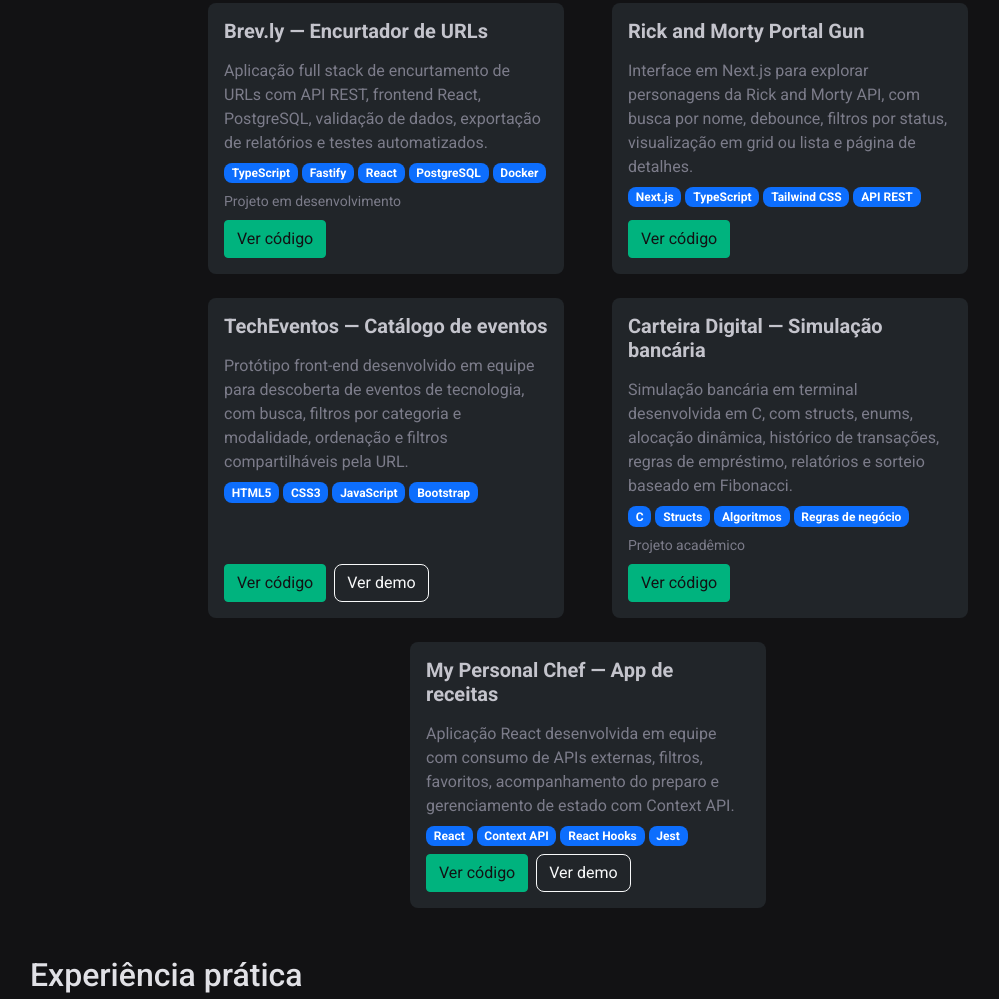
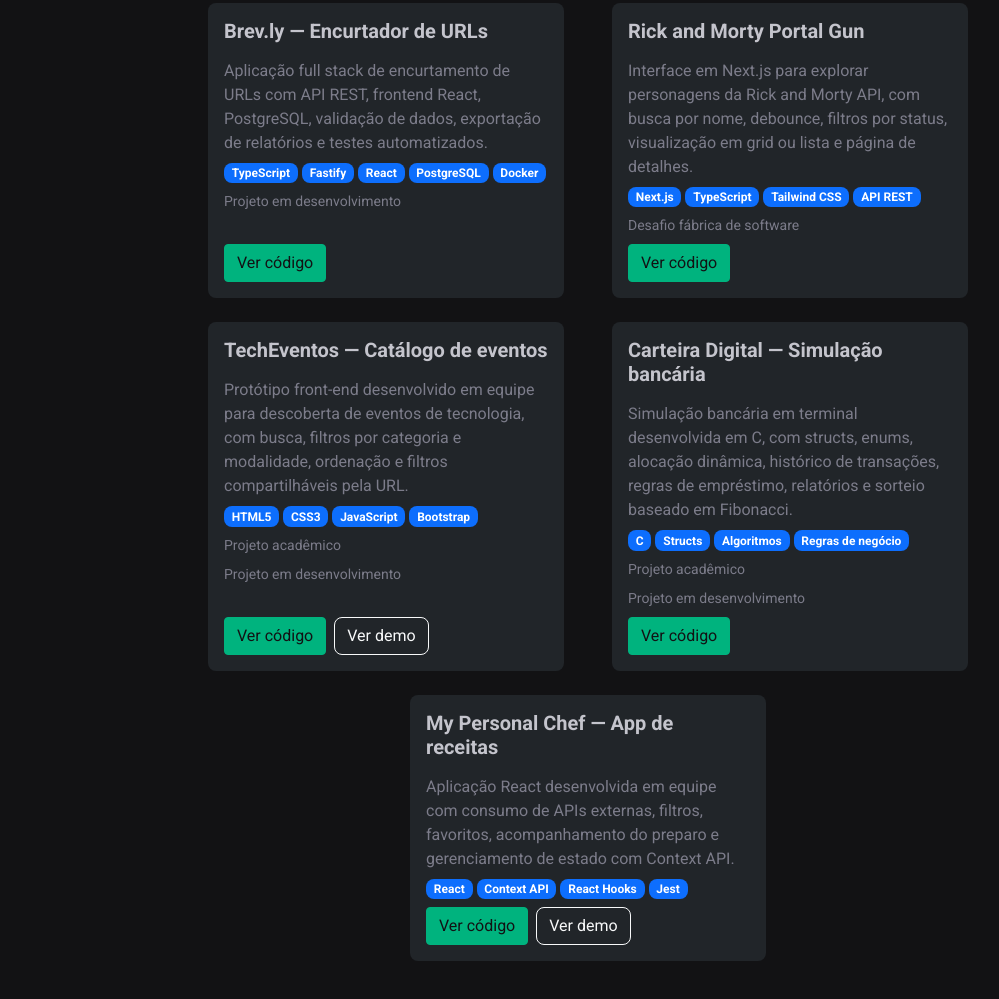
Before and after one commit to danilo-fq/danilo-fq.github.io, a plain HTML site: page index.html in a window 1280 px wide. Shown: the part 1582-2581 px from the top of the page, without its empty margins (52-1051 px from the left). Drawn offline with nearby package versions, Linux system fonts and the light colour scheme.

```diff
--- a/index.html
+++ b/index.html
@@ -6,6 +6,7 @@
   <meta name="viewport" content="width=device-width, initial-scale=1.0">
   <meta name="theme-color" content="#121214">
   <link rel="icon" type="image/svg+xml" href="./favicon.svg">
+  <link rel="apple-touch-icon" href="./img/apple-touch-icon.png">
   <link href="https://cdn.jsdelivr.net/npm/bootstrap@5.3.8/dist/css/bootstrap.min.css" rel="stylesheet" integrity="sha384-sRIl4kxILFvY47J16cr9ZwB07vP4J8+LH7qKQnuqkuIAvNWLzeN8tE5YBujZqJLB" crossorigin="anonymous">
   <link rel="stylesheet" href="./css/style.css">
   <title>Meu Portfólio</title>
@@ -207,6 +208,10 @@
                 <span class="badge text-bg-primary">API REST</span>
               </div>
 
+              <small class="text-body-secondary">
+                Desafio fábrica de software
+              </small>
+
               <a
                 class="btn btn-primary align-self-start mt-auto"
                 href="https://github.com/danilo-fq/wsFrontend-Fabrica26.1"
@@ -238,6 +243,13 @@
                 <span class="badge text-bg-primary">JavaScript</span>
                 <span class="badge text-bg-primary">Bootstrap</span>
               </div>
+
+              <small class="text-body-secondary">
+                Projeto acadêmico
+              </small>
+              <small class="text-body-secondary">
+                Projeto em desenvolvimento
+              </small>
 
               <div class="d-flex flex-wrap gap-2 mt-auto">
                 <a
@@ -284,6 +296,9 @@
 
               <small class="text-body-secondary">
                 Projeto acadêmico
+              </small>
+              <small class="text-body-secondary">
+                Projeto em desenvolvimento
               </small>
 
               <a
```
Also changed, not shown: img/apple-touch-icon.png (added), img/apple-touch-icon.svg (added).
